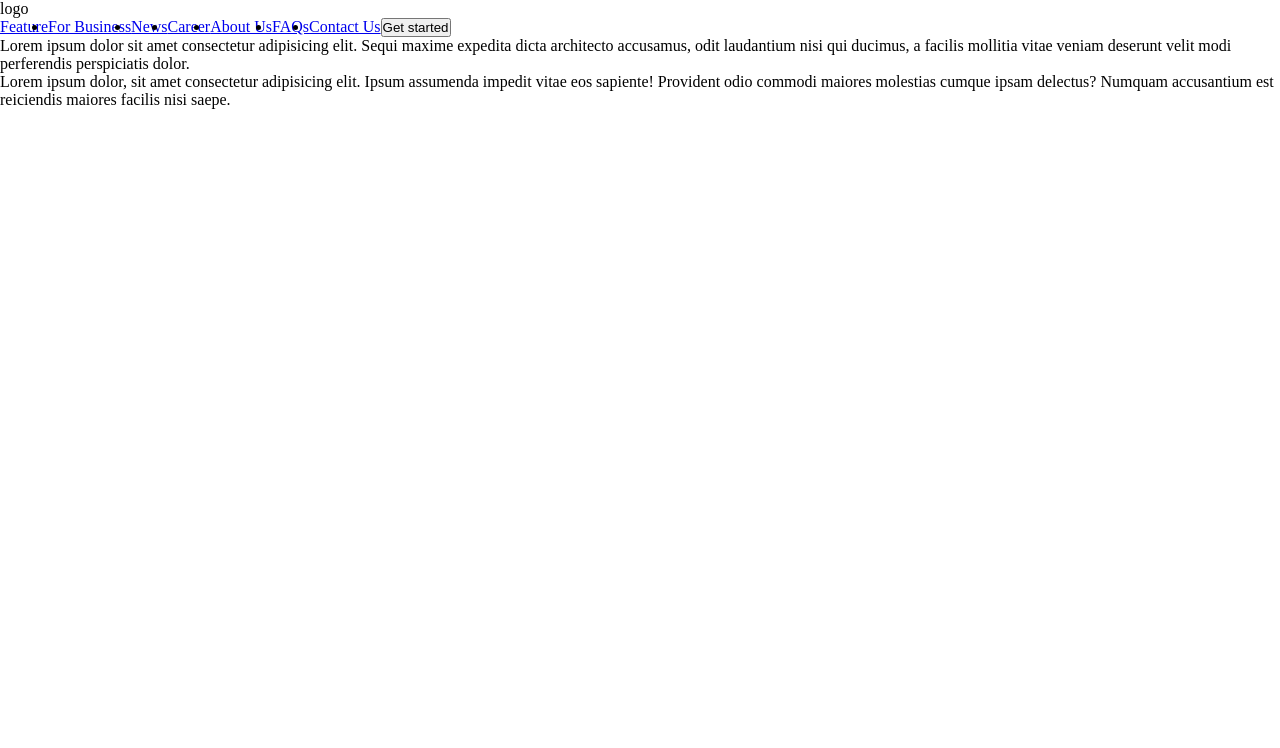
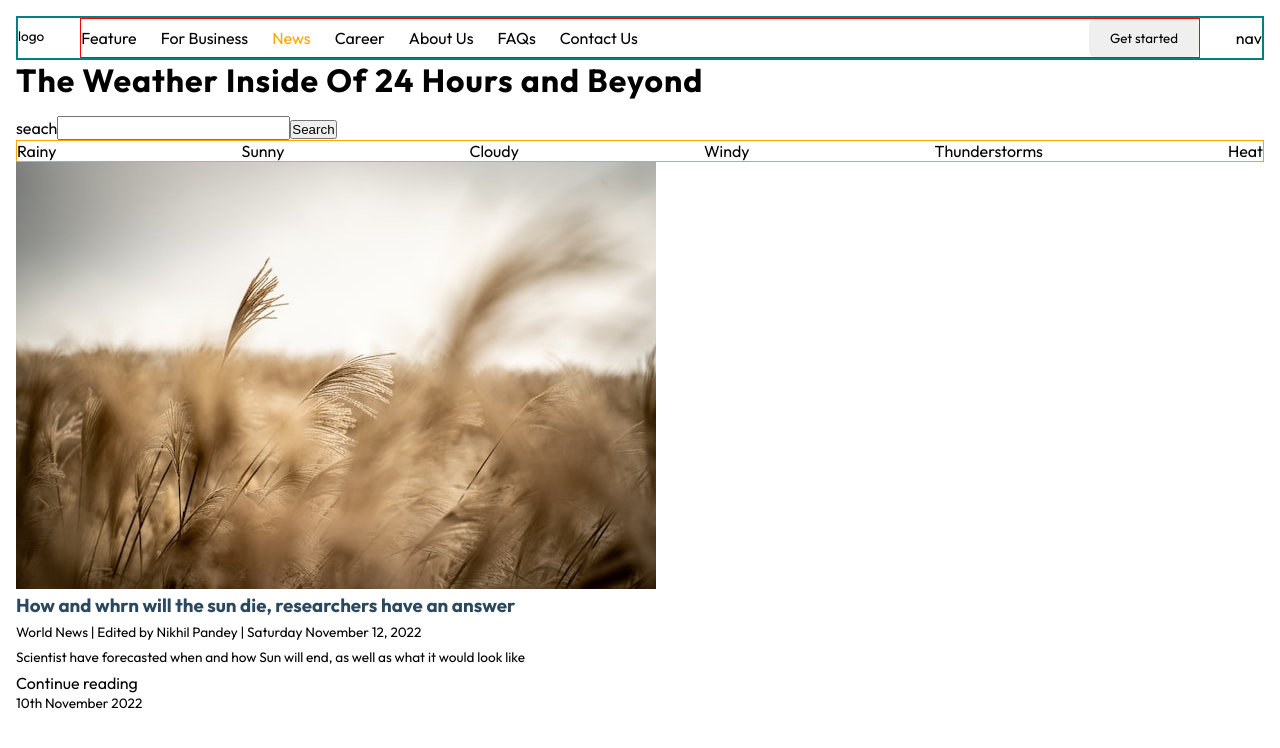
Before and after one commit to afolasope/weathery_news, a React (Create React App) app: page / in a window 1280 px wide. Shown: the top 748 px of the page. Built offline with nearby package versions, Linux system fonts and the light colour scheme.

Commit message:
adds component for news article

```diff
--- a/public/index.html
+++ b/public/index.html
@@ -8,6 +8,13 @@
     <meta
       name="description"
       content="Web site created using create-react-app"
+    />
+    <!-- font -->
+    <link rel="preconnect" href="https://fonts.googleapis.com" />
+    <link rel="preconnect" href="https://fonts.gstatic.com" crossorigin />
+    <link
+      href="https://fonts.googleapis.com/css2?family=Outfit:wght@200;300;400;500;600;700;800&display=swap"
+      rel="stylesheet"
     />
     <link rel="apple-touch-icon" href="%PUBLIC_URL%/logo192.png" />
     <!--
--- a/src/App.js
+++ b/src/App.js
@@ -1,35 +1,71 @@
+import { useState } from 'react';
+import styled from 'styled-components';
 import MobileNav from './components/MobileNav';
 import Navbar from './components/Navbar';
+import RectangleCard from './components/RectangleCard';
 
 function App() {
+  const [navbarOpen, setNavbarOpen] = useState(false);
+
   return (
-    <div>
+    <Wrapper>
       <header>
         <p>logo</p>
-        <div>
+        <div className="navbar">
           <Navbar />
         </div>
-        {/* <div> */}
-          {/* <MobileNav /> */}
-        {/* </div> */}
+        <div>
+          <MobileNav navbarOpen={navbarOpen} setNavbarOpen={setNavbarOpen} />
+        </div>
       </header>
       <main>
         <div>
-          Lorem ipsum dolor sit amet consectetur adipisicing elit. Sequi maxime
-          expedita dicta architecto accusamus, odit laudantium nisi qui ducimus,
-          a facilis mollitia vitae veniam deserunt velit modi perferendis
-          perspiciatis dolor.
+          <h1>The Weather Inside Of 24 Hours and Beyond</h1>
         </div>
         <div>
-          Lorem ipsum dolor, sit amet consectetur adipisicing elit. Ipsum
-          assumenda impedit vitae eos sapiente! Provident odio commodi maiores
-          molestias cumque ipsam delectus? Numquam accusantium est reiciendis
-          maiores facilis nisi saepe.
+          <span>seach</span>
+          <input type="text" />
+          <button>Search</button>
+        </div>
+        <ul className="temp-list">
+          <li>Rainy</li>
+          <li>Sunny </li>
+          <li>Cloudy</li>
+          <li>Windy</li>
+          <li>Thunderstorms</li>
+          <li>Heat</li>
+        </ul>
+        <div>
+          <RectangleCard />
         </div>
       </main>
       <footer></footer>
-    </div>
+    </Wrapper>
   );
 }
 
 export default App;
+
+const Wrapper = styled.div`
+  padding: 1rem;
+
+  header {
+    display: flex;
+    justify-content: space-between;
+    align-items: center;
+    border: 2px solid teal;
+
+    .navbar {
+      flex-basis: 90%;
+      @media (max-width: 860px) {
+        display: none;
+      }
+    }
+  }
+
+  .temp-list {
+    border: 1px solid orange;
+    display: flex;
+    justify-content: space-between;
+  }
+`;
--- a/src/components/MobileNav.js
+++ b/src/components/MobileNav.js
@@ -1,9 +1,7 @@
 import React from 'react'
 
-const MobileNav = () => {
-  return (
-    <div>MobileNav</div>
-  )
-}
+const MobileNav = ({ navbarOpen, setNavbarOpen }) => {
+  return <div>nav</div>;
+};
 
 export default MobileNav
--- a/src/components/Navbar.js
+++ b/src/components/Navbar.js
@@ -11,7 +11,7 @@ const Navbar = () => {
         <li>
           <a href="/">For Business</a>
         </li>
-        <li>
+        <li className="active">
           <a href="/">News</a>
         </li>
         <li>
@@ -28,7 +28,7 @@ const Navbar = () => {
         </li>
       </ul>
       <div>
-        <button>Get started</button>
+        <button className='btn'>Get started</button>
       </div>
     </Wrapper>
   );
@@ -37,7 +37,17 @@ const Navbar = () => {
 export default Navbar;
 const Wrapper = styled.nav`
   display: flex;
+  justify-content: space-between;
+  align-items: center;
+  border: 1px solid red;
+
   ul {
     display: flex;
   }
+  li {
+    margin-right: 1.5rem;
+    &.active {
+      color: orange;
+    }
+  }
 `;
--- /dev/null
+++ b/src/components/RectangleCard.js
@@ -0,0 +1,32 @@
+import React from 'react';
+import styled from 'styled-components';
+import image from '../assets/image.jpg';
+
+const RectangleCard = () => {
+  return (
+    <Wrapper>
+        <div>
+          <img src={image} alt="" />
+        </div>
+        <div>
+          <h3>How and whrn will the sun die, researchers have an answer</h3>
+          <p>
+            World News <span>|</span> Edited by Nikhil Pandey <span>|</span>{' '}
+            Saturday November 12, 2022
+          </p>
+          <p>
+            Scientist have forecasted when and how Sun will end, as well as what
+            it would look like
+          </p>
+          <a href="/">Continue reading</a>
+          <p>10th November 2022</p>
+        </div>
+    </Wrapper>
+  );
+};
+
+export default RectangleCard;
+
+const Wrapper = styled.article`
+
+`;
--- a/src/index.js
+++ b/src/index.js
@@ -2,14 +2,13 @@ import React from 'react';
 import ReactDOM from 'react-dom/client';
 import './index.css';
 import App from './App';
-import { BrowserRouter } from 'react-router-dom';
+import { GlobalStyle } from './styles/globalStyles';
 
 const root = ReactDOM.createRoot(document.getElementById('root'));
 root.render(
   <React.StrictMode>
-    <BrowserRouter>
-      <App />
-    </BrowserRouter>
+    <GlobalStyle />
+    <App />
   </React.StrictMode>
 );
 
--- /dev/null
+++ b/src/styles/globalStyles.js
@@ -0,0 +1,51 @@
+import { createGlobalStyle } from 'styled-components';
+import { colors, space } from './variables';
+
+export const GlobalStyle = createGlobalStyle`
+*,
+::before,
+::after {
+  margin: 0;
+  padding: 0;
+  box-sizing: border-box;
+}
+html {
+font-family: 'Outfit', sans-serif;
+  font-size: clamp(1rem, .6rem + .5vw, 1.8rem);
+}
+a{
+    text-decoration: none;
+    color: inherit;
+}
+h1{
+  margin-bottom: 1rem;
+  letter-spacing: 1px;
+}
+h3{
+  color: ${colors.primary};
+  margin-bottom: .3rem;
+}
+p{
+  margin-bottom: .3rem;
+  font-size:.85rem;
+  line-height: 1.5;
+  color: ${colors.text};
+}
+.btn{
+  padding: .7rem 1.3rem;
+  font-family: inherit;
+  border: none;
+  border-radius: ${space.borderRadius};
+  cursor: pointer;
+}
+input{
+  font-family: inherit;
+  font-size: inherit;
+}
+ul{
+  list-style-type: none;
+}
+.hide{
+  display: none;
+}
+`;
--- /dev/null
+++ b/src/styles/variables.js
@@ -0,0 +1,20 @@
+export const colors = {
+  bg: 'linear-gradient(90deg, #A02279 11.45%, #A02279 11.45%)',
+  bgSec: '#1D1D1E',
+  bgAlpha: '#FFFFFF',
+  red: 'rgb(256, 106, 110)',
+  textPry: '#434343',
+  textSec: '#00000',
+  primary: 'rgb(43, 73, 94)',
+};
+
+
+export const space = {
+  sidebarWidth: `300px`,
+  smSpacing: `1rem`,
+  mdSpacing: `1.5rem`,
+  lgSpacing: `2rem`,
+  xlSpacing: `5rem`,
+  xxlSpacing: `8rem`,
+  borderRadius: `6px`,
+};
```
Also changed, not shown: src/Home.js (deleted, +0 -9 lines), src/assets/image.jpg (added).
